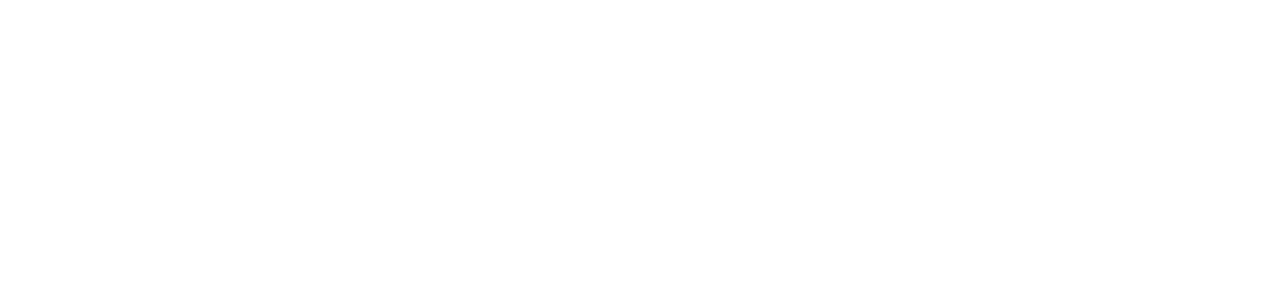
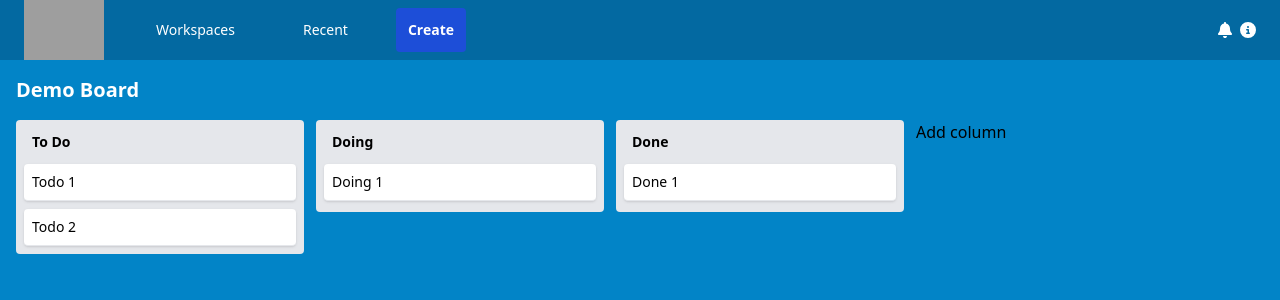
Before and after one commit to cgonzdev/CentralTI, an Angular app: page /board in a window 1280 px wide. Before the commit this address led to /. Shown: the top 300 px of the page. Built offline with nearby package versions, Linux system fonts and the light colour scheme; grey boxes are pictures that could not be loaded.

Commit message:
Add board and Drag Drop functionality

```diff
--- /dev/null
+++ b/src/app/pages/flowboard/components/board/board.component.css
@@ -0,0 +1,9 @@
+/* Animate items as they're being sorted. */
+.cdk-drop-list-dragging .cdk-drag {
+  transition: transform 250ms cubic-bezier(0, 0, 0.2, 1);
+}
+
+/* Animate an item that has been dropped. */
+.cdk-drag-animating {
+  transition: transform 300ms cubic-bezier(0, 0, 0.2, 1);
+}
--- /dev/null
+++ b/src/app/pages/flowboard/components/board/board.component.html
@@ -0,0 +1,29 @@
+<div class="flex flex-col h-screen">
+  <app-navbar></app-navbar>
+  <div class="w-full grow bg-sky-600 px-4 pb-4">
+    <div class="flex flex-col h-full">
+      <div>
+        <h2 class="text-xl font-bold text-white my-4">Demo Board</h2>
+      </div>
+      <div class="flex grow items-start w-full h-full overflow-x-scroll" cdkDropListGroup>
+        <div class="rounded bg-gray-200 w-72 p-2 mr-3 shrink-0" *ngFor="let column of columns">
+          <div class="flex justify-between py-1">
+            <h3 class="text-sm font-bold ml-2">{{ column.title }}</h3>
+          </div>
+          <div
+            class="text-sm mt-2 min-h-[2.5rem]"
+            cdkDropList
+            (cdkDropListDropped)="drop($event)"
+            [cdkDropListData]="column.tasks"
+          >
+            <div *ngFor="let task of column.tasks" cdkDrag
+              class="bg-white shadow p-2 rounded mt-2 border-b border-x-gray-300 cursor-pointer hover:bg-gray-400">
+              {{ task.title }}
+            </div>
+          </div>
+        </div>
+        <button class="shrink-0" (click)="addColumn()">Add column</button>
+      </div>
+    </div>
+  </div>
+</div>
--- /dev/null
+++ b/src/app/pages/flowboard/components/board/board.component.ts
@@ -0,0 +1,70 @@
+import { Component } from '@angular/core';
+import {
+  CdkDragDrop,
+  moveItemInArray,
+  transferArrayItem,
+} from '@angular/cdk/drag-drop';
+
+import { Column, Task } from '../../models/task.model';
+
+@Component({
+  selector: 'app-board',
+  templateUrl: './board.component.html',
+  styleUrls: ['./board.component.css'],
+})
+export class BoardComponent {
+  columns: Column[] = [
+    {
+      title: 'To Do',
+      tasks: [
+        {
+          id: '1',
+          title: 'Todo 1',
+        },
+        {
+          id: '2',
+          title: 'Todo 2',
+        },
+      ],
+    },
+    {
+      title: 'Doing',
+      tasks: [
+        {
+          id: '3',
+          title: 'Doing 1',
+        },
+      ],
+    },
+    {
+      title: 'Done',
+      tasks: [
+        {
+          id: '3',
+          title: 'Done 1',
+        },
+      ],
+    },
+  ];
+
+  drop(event: CdkDragDrop<Task[]>) {
+    if (event.previousContainer === event.container) {
+      moveItemInArray(
+        event.container.data,
+        event.previousIndex,
+        event.currentIndex
+      );
+    } else {
+      transferArrayItem(
+        event.previousContainer.data,
+        event.container.data,
+        event.previousIndex,
+        event.currentIndex
+      );
+    }
+  }
+
+  addColumn() {
+    this.columns.push({ title: 'new column', tasks: [] });
+  }
+}
--- a/src/app/pages/flowboard/flowboard-routing.module.ts
+++ b/src/app/pages/flowboard/flowboard-routing.module.ts
@@ -2,11 +2,16 @@
 import { RouterModule, Routes } from '@angular/router';
 
 import { BoardsComponent } from './components/boards/boards.component';
+import { BoardComponent } from './components/board/board.component';
 
 const routes: Routes = [
   {
     path: 'boards',
     component: BoardsComponent,
+  },
+  {
+    path: 'board',
+    component: BoardComponent,
   },
 ];
 
--- a/src/app/pages/flowboard/flowboard.module.ts
+++ b/src/app/pages/flowboard/flowboard.module.ts
@@ -3,19 +3,22 @@
 import { OverlayModule } from '@angular/cdk/overlay';
 import { FontAwesomeModule } from '@fortawesome/angular-fontawesome';
 import { CdkAccordionModule } from '@angular/cdk/accordion';
+import { DragDropModule } from '@angular/cdk/drag-drop';
 
 import { FlowBoardRoutingModule } from './flowboard-routing.module';
 import { BoardsComponent } from './components/boards/boards.component';
 import { NavBarComponent } from './components/navbar/navbar.component';
 import { SharedModule } from '../../shared/shared.module';
+import { BoardComponent } from './components/board/board.component';
 
 @NgModule({
-  declarations: [BoardsComponent, NavBarComponent],
+  declarations: [BoardsComponent, NavBarComponent, BoardComponent],
   imports: [
     CommonModule,
     FlowBoardRoutingModule,
     OverlayModule,
     CdkAccordionModule,
+    DragDropModule,
     SharedModule,
     FontAwesomeModule,
   ],
```
Also changed, not shown: src/app/pages/flowboard/models/task.model.ts (added, +9 -0 lines).
